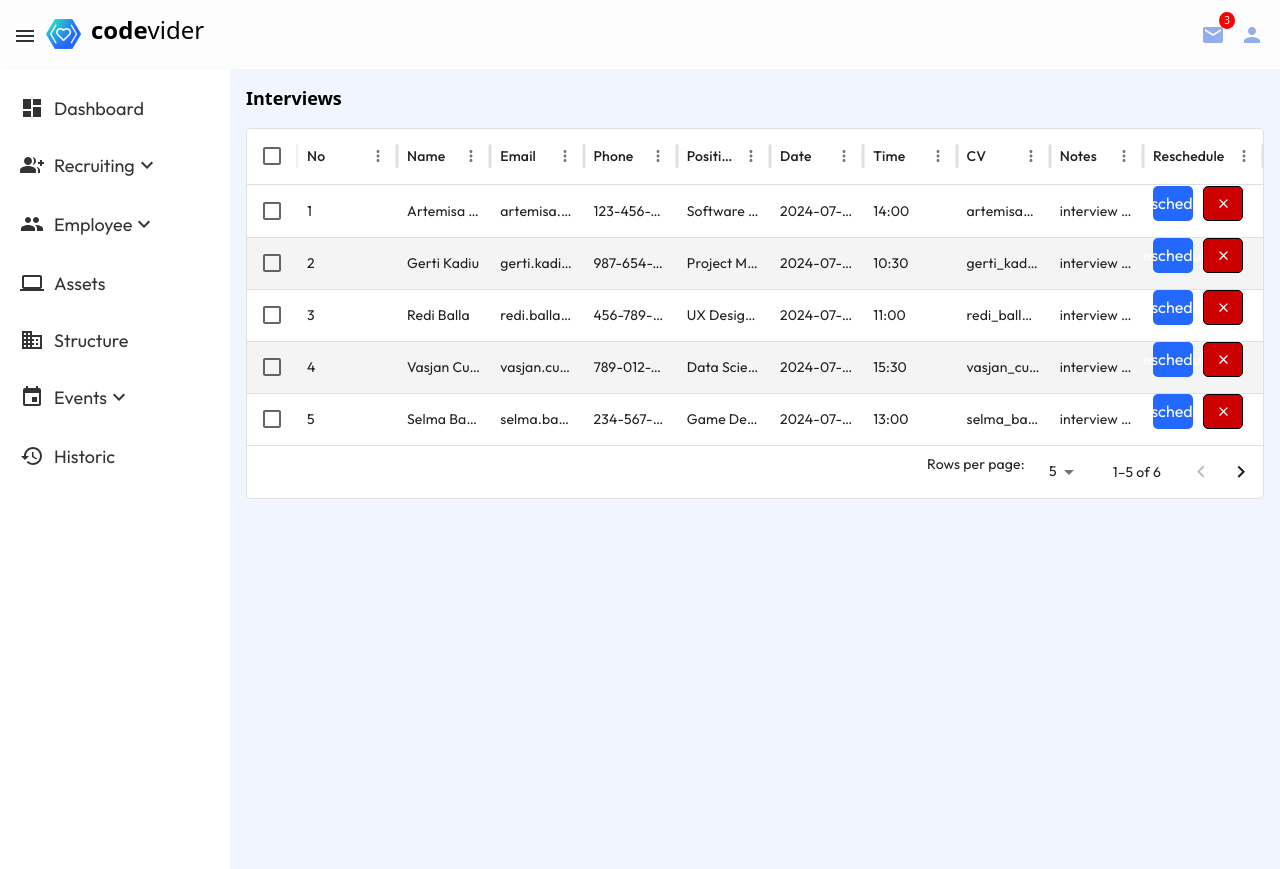
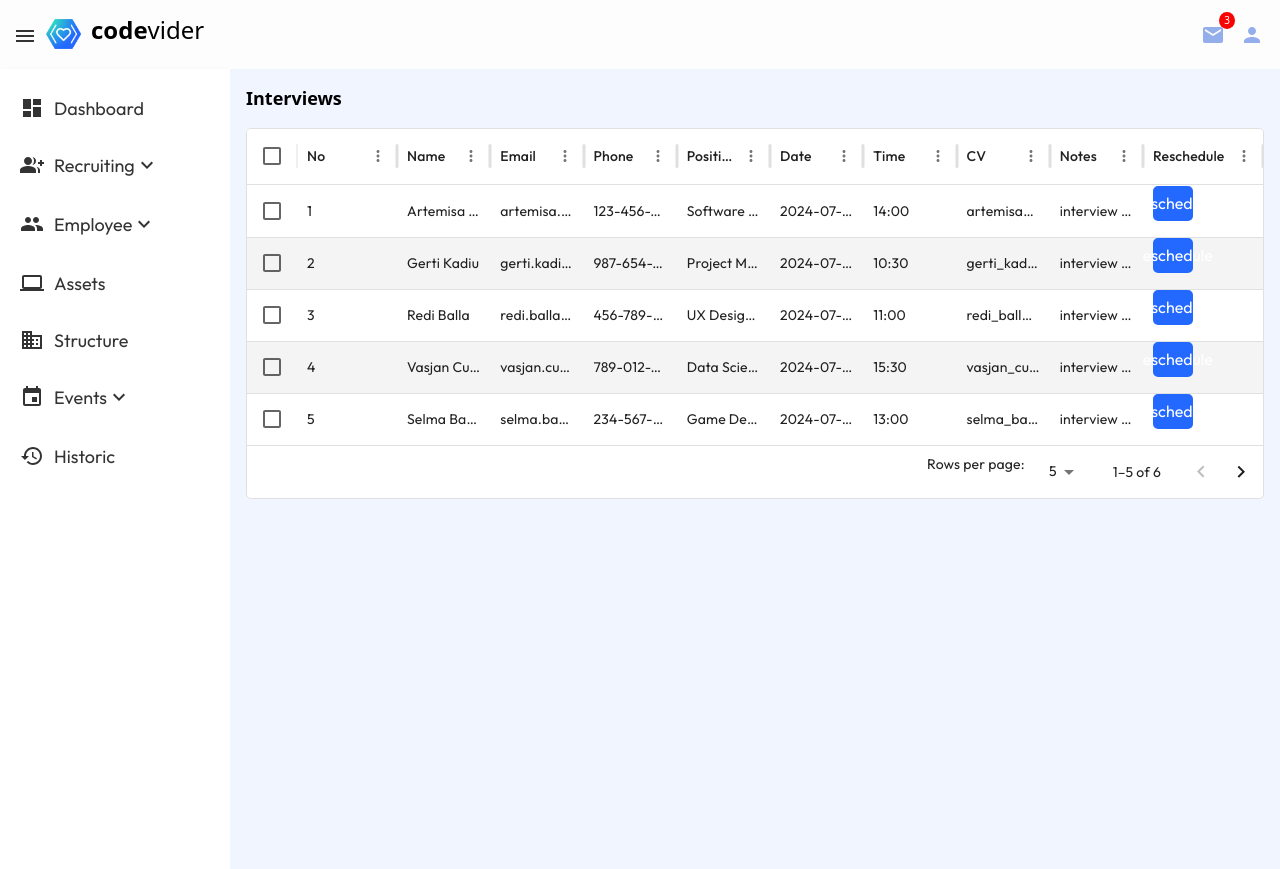
Before and after one commit to v4sj4n/hr-software-FE-exypnos, a React (Vite) app: page /interview in a window 1280 px wide. Built offline with nearby package versions, Linux system fonts and the light colour scheme; sample sign-in values are in the browser's storage.

Commit message:
interview fixes

```diff
--- a/src/Pages/Interview/Interview.tsx
+++ b/src/Pages/Interview/Interview.tsx
@@ -149,18 +149,7 @@ export default function Interview() {
           alignItems='center'
           onClick={() => handleOpenModal(params.row as Interview)}
         />
-        <Button
-          type={ButtonTypes.SECONDARY}
-          width="40px"
-          height="35px"
-          padding='10px'
-          display='flex'
-          justifyContent='center'
-          alignItems='center'
-          background='#cc0000'
-          icon={<ClearIcon  sx={{color:'white',height:15, width:15}} />}
-          onClick={() => handleCancel(params.row as Interview)}
-        />
+
       </div>
       ),
     },
```
